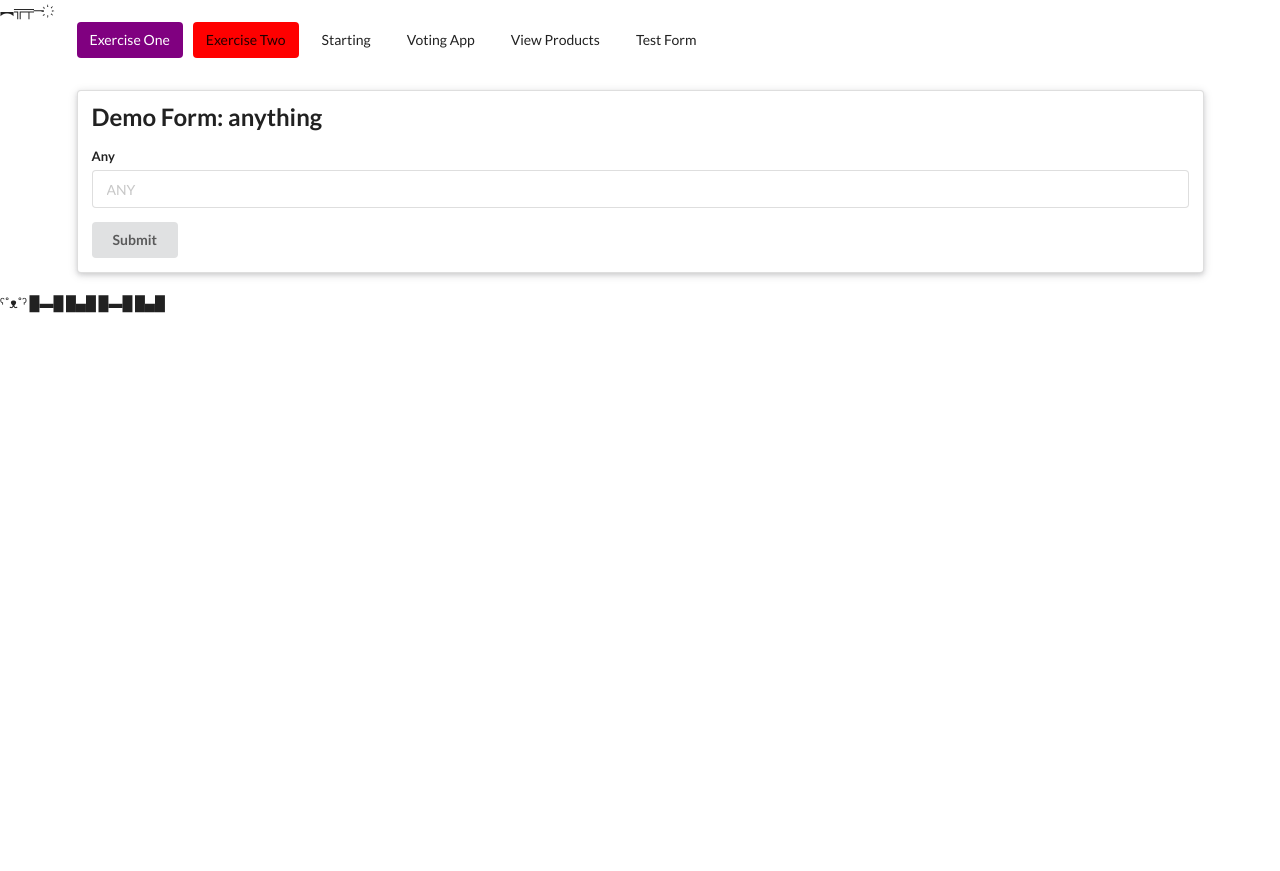
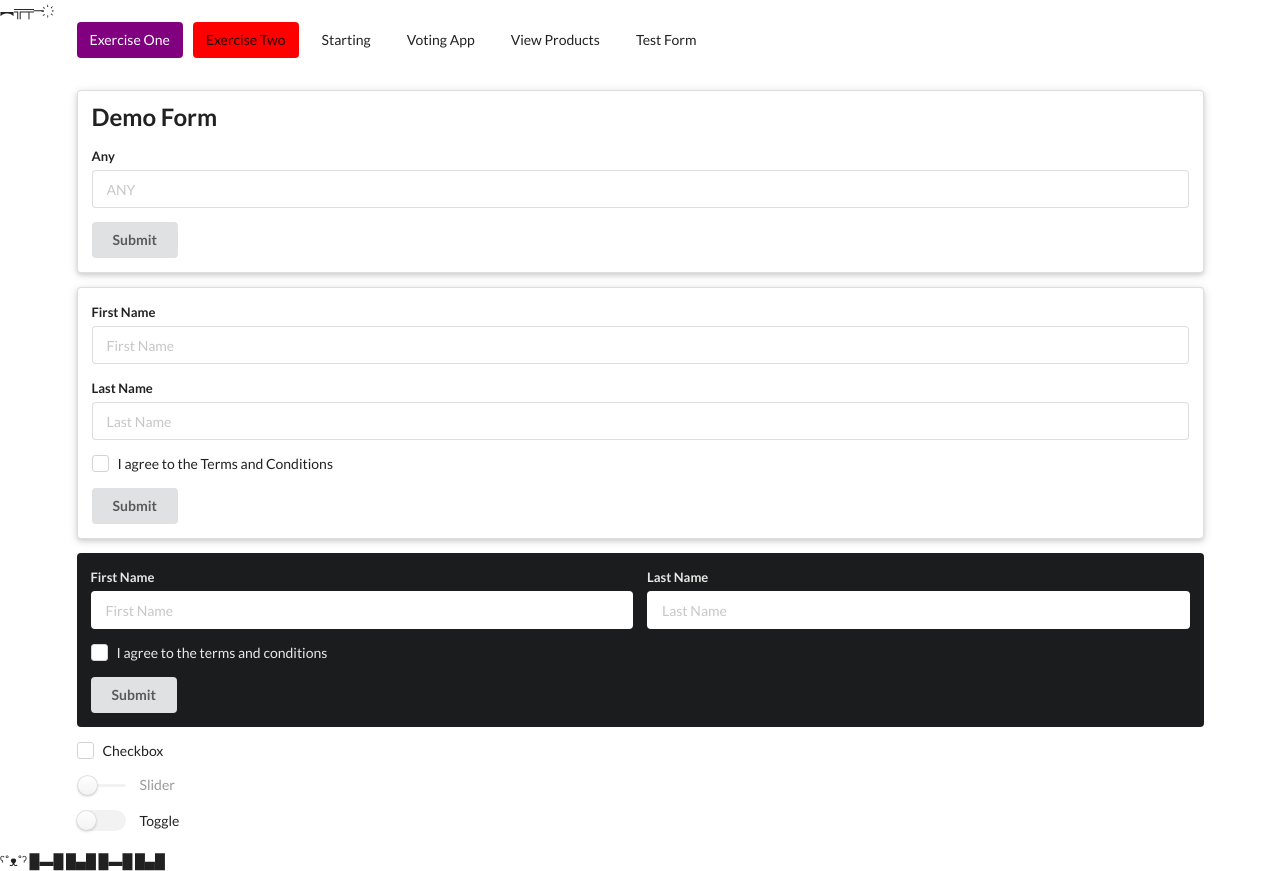
Before and after one commit to MariuszZalew/angular_workbench, an Angular app: page /TestForm in a window 1280 px wide. Before the commit the page ends 800 px from the top, so only its background shows below. Built offline with nearby package versions, Linux system fonts and the light colour scheme.

Commit message:
add forms to work with

```diff
--- a/src/app/test-form/test-form.component.html
+++ b/src/app/test-form/test-form.component.html
@@ -1,17 +1,74 @@
 <div class="ui raised segment">
-    <h2 class="ui header">Demo Form: anything</h2>
-    <form #f="ngForm"
-        (ngSubmit)="onSubmit(f.value)"
-        class="ui form">
+  <h2 class="ui header">Demo Form</h2>
+  <form #f="ngForm" (ngSubmit)="onSubmit(f.value)" class="ui form">
+    <div class="field">
+      <label for="anyInput">Any</label>
+      <input type="text" id="anyInput" placeholder="ANY" name="any" ngModel />
+    </div>
+    <button type="submit" class="ui button">Submit</button>
+  </form>
+</div>
 
-        <div class="field">
-            <label for="anyInput">Any</label>
-            <input type="text"
-                   id="anyInput"
-                   placeholder="ANY"
-                   name="any"
-                   ngModel>
-        </div>
-        <button type="submit" class="ui button">Submit</button>
-    </form>
+<div class="ui raised segment">
+  <form class="ui form">
+    <div class="field">
+      <label>First Name</label>
+      <input type="text" name="first-name" placeholder="First Name" />
+    </div>
+    <div class="field">
+      <label>Last Name</label>
+      <input type="text" name="last-name" placeholder="Last Name" />
+    </div>
+    <div class="field">
+      <div class="ui checkbox">
+        <input type="checkbox" tabindex="0" class="hidden" />
+        <label>I agree to the Terms and Conditions</label>
+      </div>
+    </div>
+    <button class="ui button" type="submit">Submit</button>
+  </form>
 </div>
+
+<div class="ui inverted segment">
+  <div class="ui inverted form">
+    <div class="two fields">
+      <div class="field">
+        <label>First Name</label>
+        <input placeholder="First Name" type="text" />
+      </div>
+      <div class="field">
+        <label>Last Name</label>
+        <input placeholder="Last Name" type="text" />
+      </div>
+    </div>
+    <div class="inline field">
+      <div class="ui checkbox">
+        <input type="checkbox" tabindex="0" class="hidden" />
+        <label>I agree to the terms and conditions</label>
+      </div>
+    </div>
+    <div class="ui submit button">Submit</div>
+  </div>
+</div>
+
+<div class="ui form">
+  <div class="inline field">
+    <div class="ui checkbox">
+      <input type="checkbox" tabindex="0" class="hidden" />
+      <label>Checkbox</label>
+    </div>
+  </div>
+  <div class="inline field">
+    <div class="ui slider checkbox">
+      <input type="checkbox" tabindex="0" class="hidden" />
+      <label>Slider</label>
+    </div>
+    <label></label>
+  </div>
+  <div class="inline field">
+    <div class="ui toggle checkbox">
+      <input type="checkbox" tabindex="0" class="hidden" />
+      <label>Toggle</label>
+    </div>
+  </div>
+</div>
```
